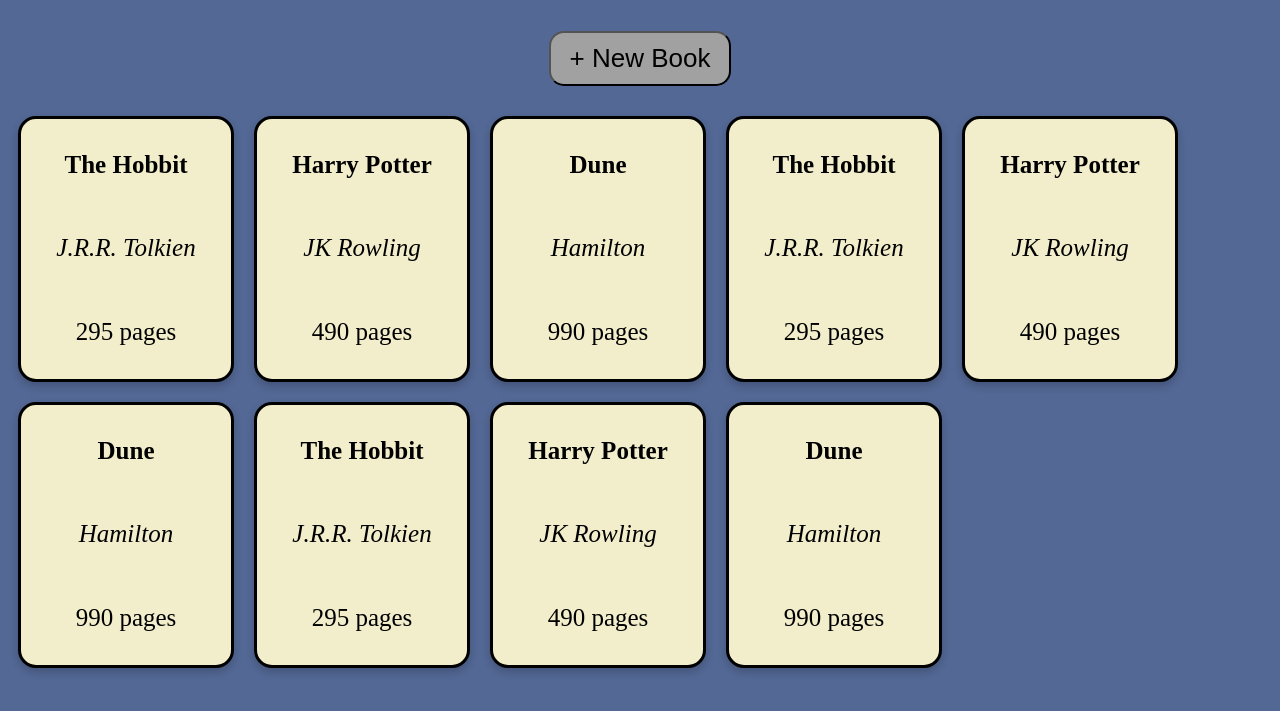
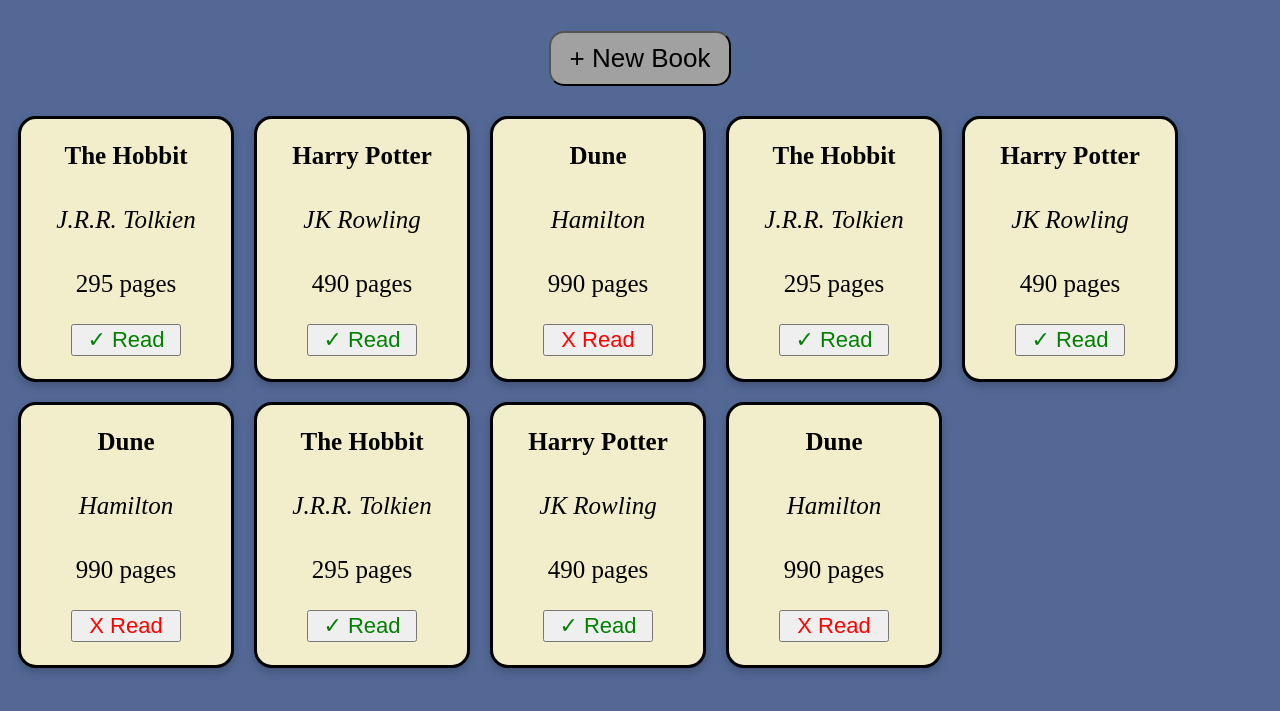
Before and after one commit to garyarzuma/Book-Library, a plain HTML site: page index.html in a window 1280 px wide. Shown: the part 69-780 px from the top of the page. Drawn offline with Linux system fonts and the light colour scheme.

Commit message:
Added Read or Not Read button and toggle to each card

```diff
--- a/library.css
+++ b/library.css
@@ -24,9 +24,6 @@
     align-items:center;
 }
 
-#checkbox-container{
-
-}
 
 input{
     font-size:18px;
@@ -45,6 +42,14 @@ h1{
 #buttonContainer{
     display:flex;
     justify-content:center;
+}
+
+.read-book{
+    color: green;
+}
+
+.not-read-book{
+    color: red;
 }
 
 .newBookButton{
@@ -81,6 +86,7 @@ body{
     box-shadow: 0 4px 8px 0 rgba(0,0,0,0.2);
     transition: 0.2s;
     text-align: center;
+    align-items: center;
     display:flex;
     justify-content:space-around;
     flex-direction: column;
--- a/library.js
+++ b/library.js
@@ -3,7 +3,21 @@ document.querySelector('.newBookButton').addEventListener('click', newBookPopUp)
 document.querySelector('.closeButton').addEventListener('click', closePopUp);
 document.querySelector('.submitButton').addEventListener('click', handleFormInput);
 
+
+
 let myLibrary = [];
+
+//Sample books
+addBookToLibrary("The Hobbit", "J.R.R. Tolkien", 295, "on");
+addBookToLibrary("Harry Potter", "JK Rowling", 490, "on");
+addBookToLibrary("Dune", "Hamilton", 990, "off");
+addBookToLibrary("The Hobbit", "J.R.R. Tolkien", 295, "on");
+addBookToLibrary("Harry Potter", "JK Rowling", 490, "on");
+addBookToLibrary("Dune", "Hamilton", 990, "off");addBookToLibrary("The Hobbit", "J.R.R. Tolkien", 295, "on");
+addBookToLibrary("Harry Potter", "JK Rowling", 490, "on");
+addBookToLibrary("Dune", "Hamilton", 990, "off");
+
+displayCurrentBooks();
 
 //book object definition
 function Book(title, author, numOfPages, haveRead){
@@ -22,23 +36,13 @@ function addBookToLibrary(title, author, numOfPages, haveRead){
     myLibrary.push(myBook);
 }
 
-//Sample books
-addBookToLibrary("The Hobbit", "J.R.R. Tolkien", 295, "on");
-addBookToLibrary("Harry Potter", "JK Rowling", 490, "on");
-addBookToLibrary("Dune", "Hamilton", 990, "off");
-addBookToLibrary("The Hobbit", "J.R.R. Tolkien", 295, "on");
-addBookToLibrary("Harry Potter", "JK Rowling", 490, "on");
-addBookToLibrary("Dune", "Hamilton", 990, "off");addBookToLibrary("The Hobbit", "J.R.R. Tolkien", 295, "on");
-addBookToLibrary("Harry Potter", "JK Rowling", 490, "on");
-addBookToLibrary("Dune", "Hamilton", 990, "off");
-
 function displayCurrentBooks(){
     myLibrary.forEach(element => createBookCard(element));
 }
 
 function createBookCard(myBook){
     //creates Card div and sets up the data-array attribute to hold the location of the book in the myLibrary array
-    myCardNode = document.createElement('div');
+    const myCardNode = document.createElement('div');
     myCardNode.className = "bookCard";
     myCardNode.setAttribute('data-array', myLibrary.indexOf(myBook)); //sets data-array attribute for each book to the index it is in the myLibrary array;
     document.querySelector(".cardContainer").appendChild(myCardNode);
@@ -54,7 +58,19 @@ function createBookCard(myBook){
         if (prop === "numOfPages"){
             myDivNode.textContent += " pages";
         }
+        if (prop === "haveRead"){
+            let myButtonNode = document.createElement('button');
+            myButtonNode.className = (myBook[prop] === "on") ? "read-book" : "not-read-book";
+            myButtonNode.textContent = (myBook[prop] === "on") ? "✓ Read" : "X Read";
+            document.querySelector(`[data-array="${myLibrary.indexOf(myBook)}"]`).appendChild(myButtonNode);
+            myButtonNode.addEventListener("click", toggleRead);
+        }
     }
+}
+
+function toggleRead(e){
+    e.target.textContent = (e.target.className === "read-book") ? "X Read" : "✓ Read";
+    e.target.className = (e.target.className === "read-book") ? "not-read-book" : "read-book";
 }
 
 function handleFormInput(e){
@@ -79,5 +95,3 @@ function newBookPopUp(){
 function closePopUp(){
     document.getElementById("myForm").style.display = "none";
 }
-
-displayCurrentBooks();
```
